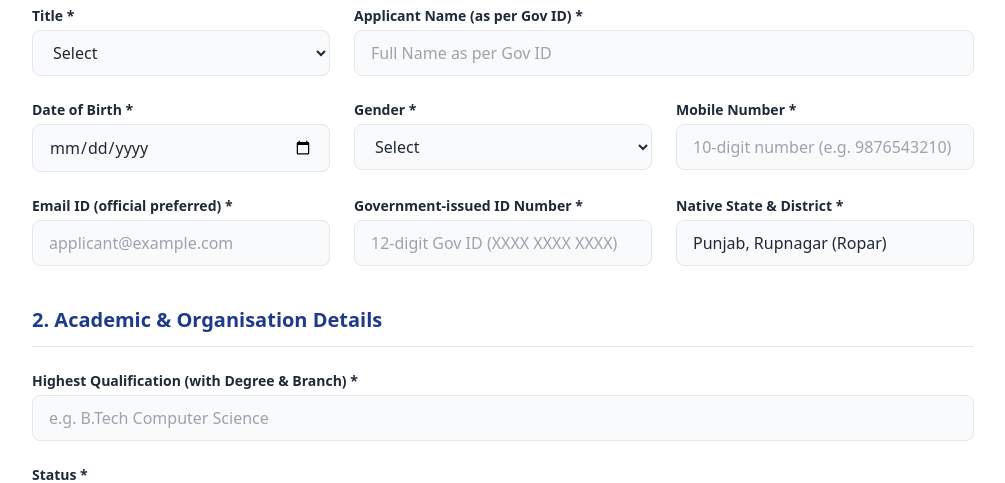
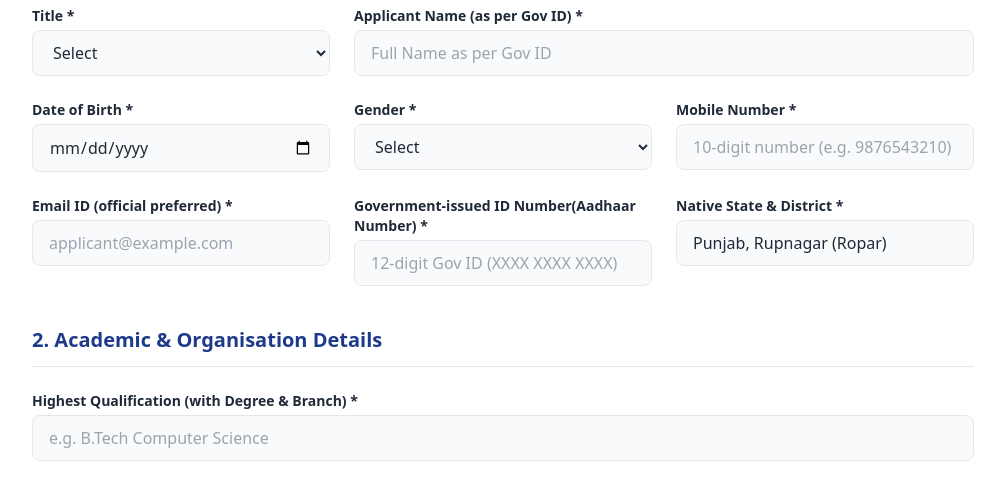
Before and after one commit to ravikantmahi/BCMP-FSP-Portal, a Flask app: page / in a window 1280 px wide. Shown: the part 308-791 px from the top of the page, without its empty margins (137-1142 px from the left). Run offline with Flask 3, Linux system fonts and the light colour scheme; some libraries are stand-ins or nearby versions.

Commit message:
Update index.html

```diff
--- a/templates/index.html
+++ b/templates/index.html
@@ -79,7 +79,7 @@
                         <p id="emailError" class="error-msg text-red-500 text-xs mt-1.5 hidden font-medium flex items-center gap-1"></p>
                     </div>
                     <div>
-                        <label for="aadhar" class="block text-sm font-semibold mb-1">Government-issued ID Number *</label>
+                        <label for="aadhar" class="block text-sm font-semibold mb-1">Government-issued ID Number(Aadhaar Number) *</label>
                         <input name="aadhar" id="aadhar" type="text" required maxlength="14"
                             class="w-full px-4 py-2.5 border border-gray-200 rounded-lg focus:ring-2 focus:ring-blue-600 bg-gray-50 outline-none transition-all"
                             placeholder="12-digit Gov ID (XXXX XXXX XXXX)" />
```
